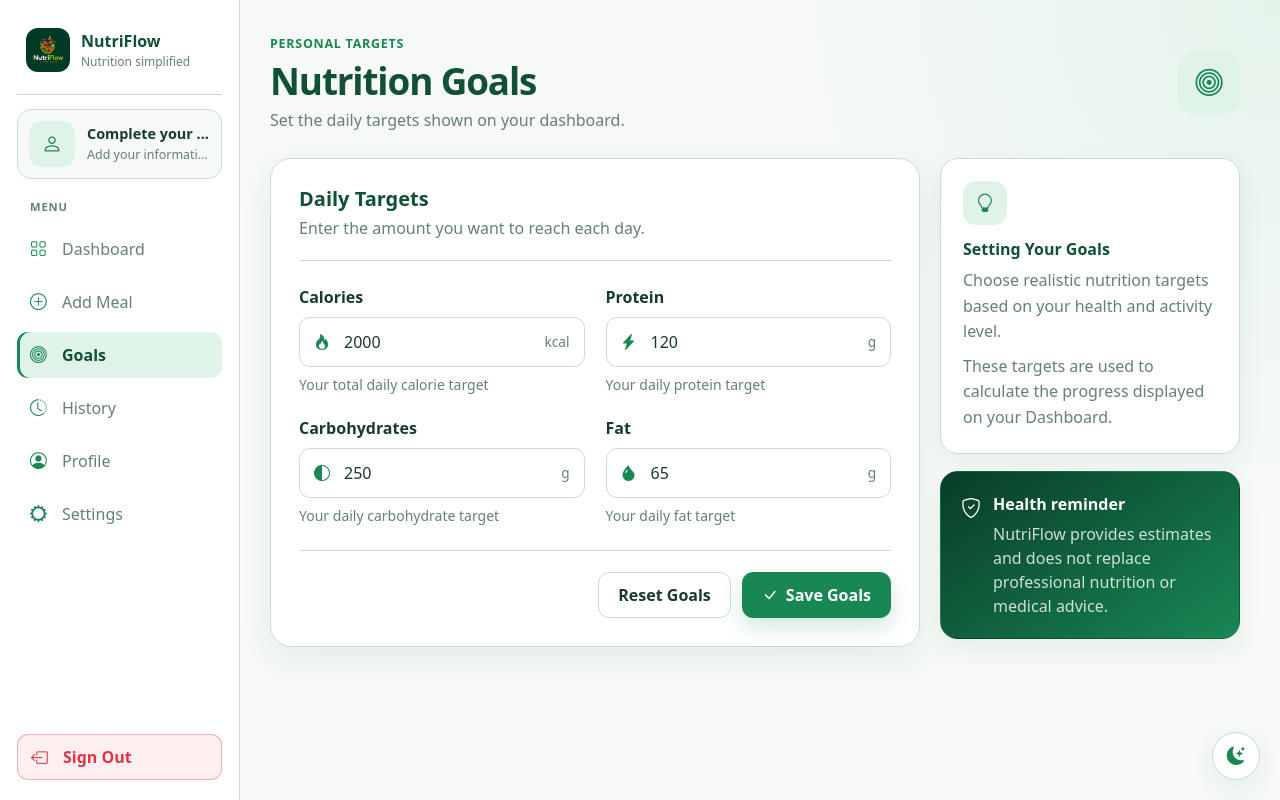
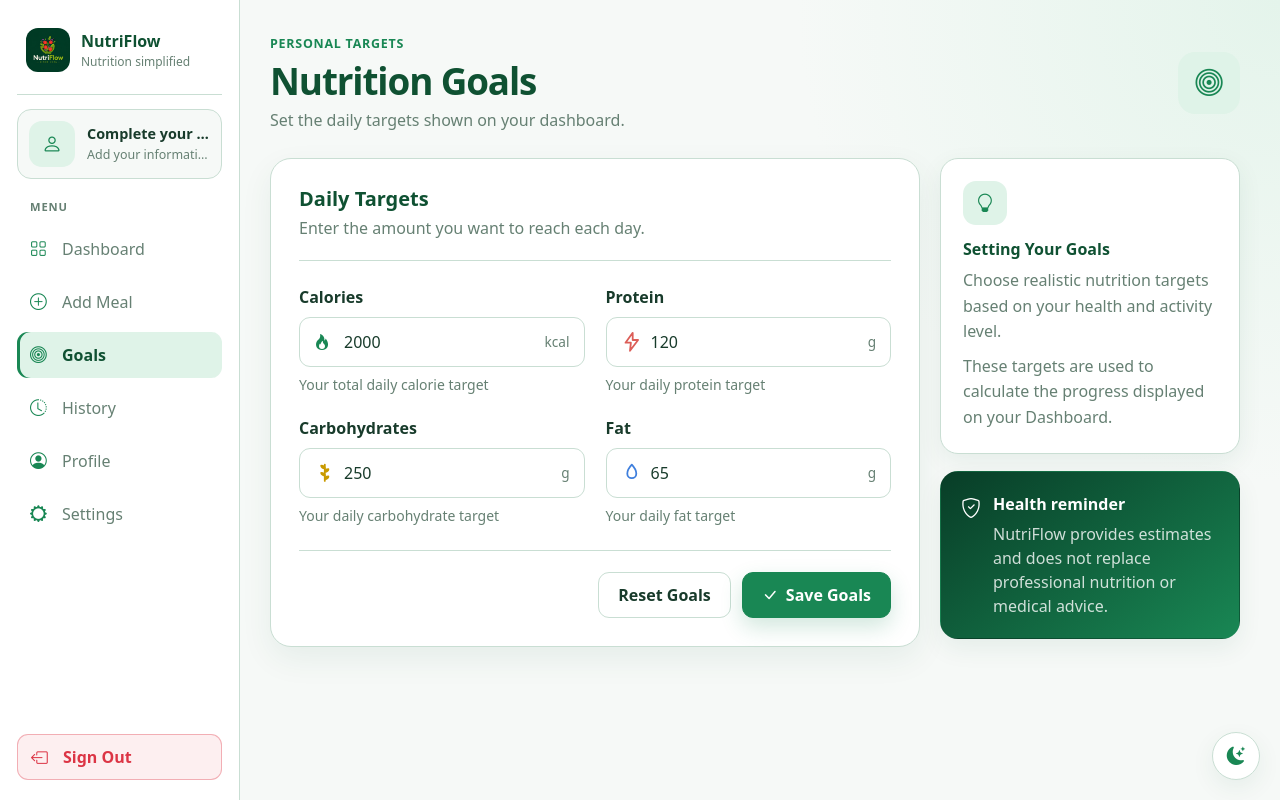
Before and after one commit to sengleapheng65-lab/NutriFlow-web-app, a React (Vite) app in the folder frontend/: page /goals in a window 1280 px wide. Built offline with nearby package versions, Linux system fonts and the light colour scheme; no server answers.

Commit message:
New icon update for all features

```diff
--- a/frontend/src/App.css
+++ b/frontend/src/App.css
@@ -96,6 +96,18 @@ img {
   max-width: 100%;
 }
 
+.macro-icon {
+  width: 1.35em;
+  height: 1.35em;
+  display: block;
+}
+
+.meal-bowl-icon {
+  width: 1.45em;
+  height: 1.45em;
+  display: block;
+}
+
 /* Floating theme button */
 
 .theme-toggle {
--- /dev/null
+++ b/frontend/src/components/MacroIcon.tsx
@@ -0,0 +1,34 @@
+type MacroIconType = "protein" | "carbs" | "fat";
+
+type MacroIconProps = {
+  type: MacroIconType;
+};
+
+function MacroIcon({ type }: MacroIconProps) {
+  return (
+    <svg
+      className="macro-icon"
+      viewBox="0 0 24 24"
+      fill="none"
+      stroke="currentColor"
+      strokeWidth="2"
+      strokeLinecap="round"
+      strokeLinejoin="round"
+      aria-hidden="true"
+    >
+      {type === "protein" && (
+        <path d="m13 2-8 11h6l-1 9 9-12h-6z" />
+      )}
+      {type === "carbs" && (
+        <>
+          <path d="M12 21V3" />
+          <path d="M12 7c-3 0-4-2-4-3 3 0 4 2 4 3ZM12 11c3 0 4-2 4-3-3 0-4 2-4 3Z" />
+          <path d="M12 15c-3 0-4-2-4-3 3 0 4 2 4 3ZM12 19c3 0 4-2 4-3-3 0-4 2-4 3Z" />
+        </>
+      )}
+      {type === "fat" && <path d="M12 3s5 5.3 5 10a5 5 0 0 1-10 0c0-4.7 5-10 5-10Z" />}
+    </svg>
+  );
+}
+
+export default MacroIcon;
--- /dev/null
+++ b/frontend/src/components/MealBowlIcon.tsx
@@ -0,0 +1,20 @@
+function MealBowlIcon() {
+  return (
+    <svg
+      className="meal-bowl-icon"
+      viewBox="0 0 24 24"
+      fill="none"
+      stroke="currentColor"
+      strokeWidth="2"
+      strokeLinecap="round"
+      strokeLinejoin="round"
+      aria-hidden="true"
+    >
+      <path d="M4 11h16c0 5-3.6 8-8 8s-8-3-8-8Z" />
+      <path d="M3 21h18" />
+      <path d="M8 7c0-1.5 1-2 1-3.5M12 7c0-1.5 1-2 1-3.5M16 7c0-1.5 1-2 1-3.5" />
+    </svg>
+  );
+}
+
+export default MealBowlIcon;
--- a/frontend/src/pages/Dashboard.tsx
+++ b/frontend/src/pages/Dashboard.tsx
@@ -2,6 +2,8 @@ import { useEffect, useMemo, useState, type CSSProperties } from "react";
 
 import { Link } from "react-router-dom";
 
+import MacroIcon from "../components/MacroIcon";
+import MealBowlIcon from "../components/MealBowlIcon";
 import type { Meal } from "../types/Meal";
 import { deleteMeal as deleteMealFromApi, getMeals } from "../services/mealApi";
 
@@ -274,7 +276,7 @@ function Dashboard() {
           {/* Protein */}
           <article className="dashboard-stat-card">
             <div className="stat-icon protein-icon">
-              <i className="bi bi-lightning-charge-fill" aria-hidden="true" />
+              <MacroIcon type="protein" />
             </div>
 
             <div className="stat-content">
@@ -297,7 +299,7 @@ function Dashboard() {
           {/* Carbohydrates */}
           <article className="dashboard-stat-card">
             <div className="stat-icon carb-icon">
-              <i className="bi bi-circle-half" aria-hidden="true" />
+              <MacroIcon type="carbs" />
             </div>
 
             <div className="stat-content">
@@ -320,7 +322,7 @@ function Dashboard() {
           {/* Fat */}
           <article className="dashboard-stat-card">
             <div className="stat-icon fat-icon">
-              <i className="bi bi-droplet-fill" aria-hidden="true" />
+              <MacroIcon type="fat" />
             </div>
 
             <div className="stat-content">
@@ -343,7 +345,7 @@ function Dashboard() {
           {/* Number of meals */}
           <article className="dashboard-stat-card">
             <div className="stat-icon meal-count-icon">
-              <i className="bi bi-egg-fried" aria-hidden="true" />
+              <MealBowlIcon />
             </div>
 
             <div className="stat-content">
@@ -386,7 +388,7 @@ function Dashboard() {
           /* Empty state */
           <div className="empty-meals">
             <div className="empty-meals-icon">
-              <i className="bi bi-egg-fried" aria-hidden="true" />
+              <MealBowlIcon />
             </div>
 
             <h3>No meals logged today</h3>
@@ -401,7 +403,7 @@ function Dashboard() {
             {todayMeals.map((meal, index) => (
               <article className="dashboard-meal-card" key={meal.id}>
                 <div className="meal-card-icon">
-                  <i className="bi bi-egg-fried" aria-hidden="true" />
+                  <MealBowlIcon />
                 </div>
 
                 <div className="meal-card-information">
--- a/frontend/src/pages/Goals.tsx
+++ b/frontend/src/pages/Goals.tsx
@@ -1,5 +1,6 @@
 import { useState, type FormEvent } from "react";
 
+import MacroIcon from "../components/MacroIcon";
 import "../styles/Goals.css";
 
 // Structure of the user's daily nutrition goals
@@ -120,11 +121,8 @@ function Goals() {
               <div className="goal-field">
                 <label htmlFor="goalProtein">Protein</label>
 
-                <div className="goal-input">
-                  <i
-                    className="bi bi-lightning-charge-fill"
-                    aria-hidden="true"
-                  />
+                <div className="goal-input protein-goal-input">
+                  <MacroIcon type="protein" />
 
                   <input
                     id="goalProtein"
@@ -147,8 +145,8 @@ function Goals() {
               <div className="goal-field">
                 <label htmlFor="goalCarbs">Carbohydrates</label>
 
-                <div className="goal-input">
-                  <i className="bi bi-circle-half" aria-hidden="true" />
+                <div className="goal-input carbs-goal-input">
+                  <MacroIcon type="carbs" />
 
                   <input
                     id="goalCarbs"
@@ -171,8 +169,8 @@ function Goals() {
               <div className="goal-field">
                 <label htmlFor="goalFat">Fat</label>
 
-                <div className="goal-input">
-                  <i className="bi bi-droplet-fill" aria-hidden="true" />
+                <div className="goal-input fat-goal-input">
+                  <MacroIcon type="fat" />
 
                   <input
                     id="goalFat"
--- a/frontend/src/pages/History.tsx
+++ b/frontend/src/pages/History.tsx
@@ -1,5 +1,6 @@
 import { useEffect, useMemo, useState } from "react";
 
+import MacroIcon from "../components/MacroIcon";
 import type { Meal } from "../types/Meal";
 import { deleteMeal as deleteMealFromApi, getMeals } from "../services/mealApi";
 
@@ -164,7 +165,7 @@ function History() {
         {/* Protein */}
         <article>
           <div className="history-summary-icon protein">
-            <i className="bi bi-lightning-charge-fill" aria-hidden="true" />
+            <MacroIcon type="protein" />
           </div>
 
           <div>
@@ -176,7 +177,7 @@ function History() {
         {/* Carbohydrates */}
         <article>
           <div className="history-summary-icon carbs">
-            <i className="bi bi-circle-half" aria-hidden="true" />
+            <MacroIcon type="carbs" />
           </div>
 
           <div>
@@ -188,7 +189,7 @@ function History() {
         {/* Fat */}
         <article>
           <div className="history-summary-icon fat">
-            <i className="bi bi-droplet-fill" aria-hidden="true" />
+            <MacroIcon type="fat" />
           </div>
 
           <div>
--- a/frontend/src/styles/AddMeal.css
+++ b/frontend/src/styles/AddMeal.css
@@ -751,13 +751,26 @@
   position: relative;
 }
 
-.meal-input i {
+.meal-input i,
+.meal-input .macro-icon {
   position: absolute;
   top: 50%;
   left: 15px;
   color: var(--muted);
   transform: translateY(-50%);
   pointer-events: none;
+}
+
+.protein-meal-input > .macro-icon {
+  color: #dc5e58;
+}
+
+.carbs-meal-input > .macro-icon {
+  color: #c99a00;
+}
+
+.fat-meal-input > .macro-icon {
+  color: #3f7fdd;
 }
 
 .meal-input input {
@@ -956,7 +969,31 @@
 }
 
 .preview-information span {
+  display: inline-flex;
+  align-items: center;
+  gap: 7px;
   color: var(--muted);
+}
+
+.preview-information .macro-icon {
+  width: 1.05em;
+  height: 1.05em;
+}
+
+.preview-calories span i {
+  color: #e75f30;
+}
+
+.preview-protein .macro-icon {
+  color: #dc5e58;
+}
+
+.preview-carbs .macro-icon {
+  color: #c99a00;
+}
+
+.preview-fat .macro-icon {
+  color: #3f7fdd;
 }
 
 .preview-information strong {
--- a/frontend/src/styles/Dashboard.css
+++ b/frontend/src/styles/Dashboard.css
@@ -199,18 +199,18 @@
 }
 
 .protein-icon {
-  background: #fff0da;
-  color: #e88918;
+  background: #fde8e7;
+  color: #dc5e58;
 }
 
 .fat-icon {
-  background: #e6efff;
-  color: #3978dc;
+  background: #e7f0ff;
+  color: #3f7fdd;
 }
 
 .carb-icon {
-  background-color: #fff2d8;
-  color: #dc8500;
+  background-color: #fff6d6;
+  color: #c99a00;
 }
 
 .meal-count-icon {
--- a/frontend/src/styles/Goals.css
+++ b/frontend/src/styles/Goals.css
@@ -144,12 +144,25 @@
   align-items: center;
 }
 
-.goal-input > i {
+.goal-input > i,
+.goal-input > .macro-icon {
   position: absolute;
   left: 15px;
   z-index: 1;
   color: var(--green);
   pointer-events: none;
+}
+
+.protein-goal-input > .macro-icon {
+  color: #dc5e58;
+}
+
+.carbs-goal-input > .macro-icon {
+  color: #c99a00;
+}
+
+.fat-goal-input > .macro-icon {
+  color: #3f7fdd;
 }
 
 .goal-input input {
--- a/frontend/src/styles/History.css
+++ b/frontend/src/styles/History.css
@@ -145,18 +145,18 @@
 }
 
 .history-summary-icon.protein {
-  background: #fff0da;
-  color: #e88918;
+  background: #fde8e7;
+  color: #dc5e58;
 }
 
 .history-summary-icon.carbs {
-  background: #fff2d8;
-  color: #dc8500;
+  background: #fff6d6;
+  color: #c99a00;
 }
 
 .history-summary-icon.fat {
-  background: #e6efff;
-  color: #3978dc;
+  background: #e7f0ff;
+  color: #3f7fdd;
 }
 
 /* ================================
```
Also changed, not shown: frontend/src/pages/AddMeal.tsx (+29 -15 lines).
